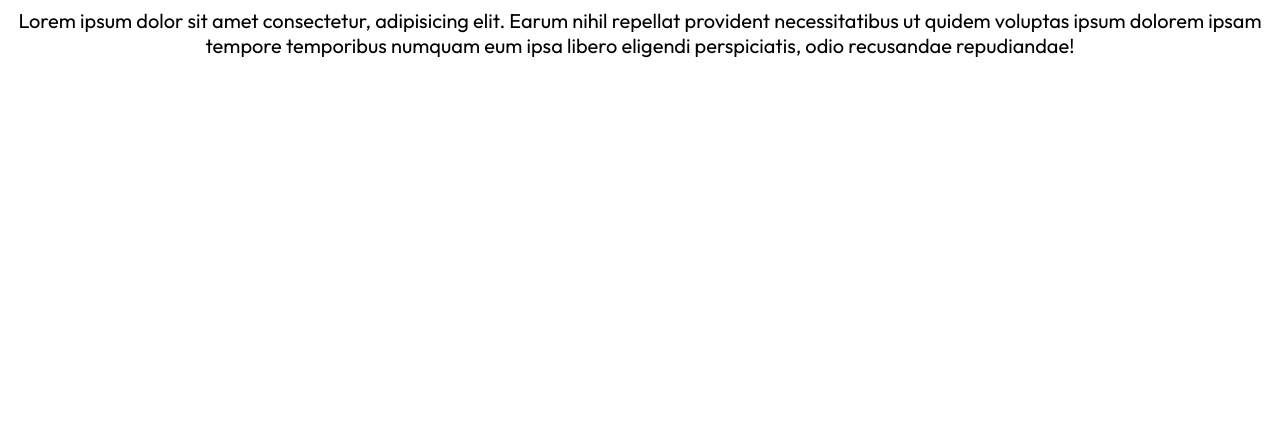
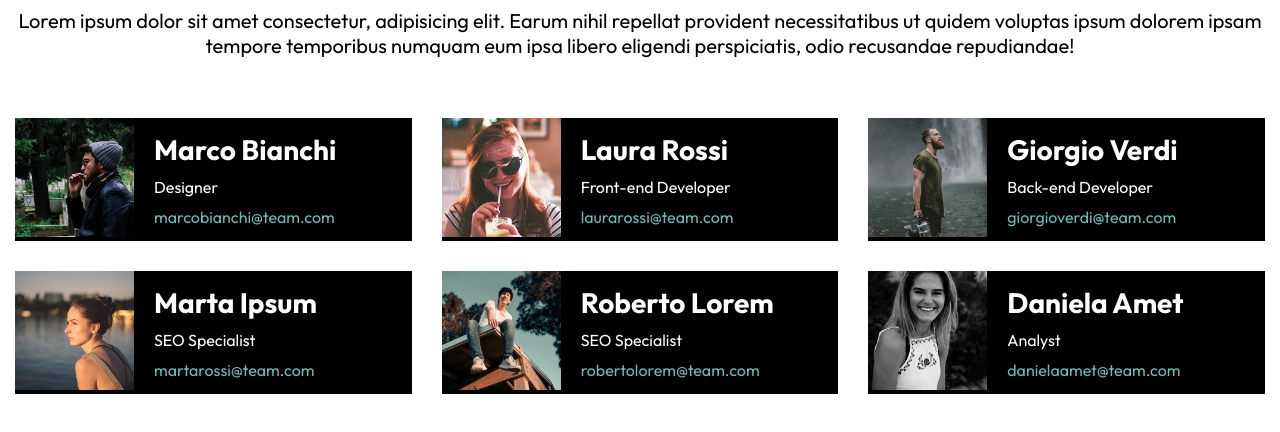
Before and after one commit to FrancescoPalazzo97/js-our-team, a plain HTML site: page index.html in a window 1280 px wide. Shown: the part 128-560 px from the top of the page. Drawn offline with Linux system fonts and the light colour scheme; a web font is replaced by a local one.

Commit message:
[UPD] Added printCard function

```diff
--- a/css/style.css
+++ b/css/style.css
@@ -43,11 +43,19 @@ a {
     display: flex;
 }
 
+.wrap {
+    flex-wrap: wrap;
+}
+
 .align-items-center {
     align-items: center;
 }
 
 /* HEADER */
+
+header {
+    margin-bottom: 60px;
+}
 
 h1 {
     color: #e53170;
@@ -58,15 +66,19 @@ h1 {
 
 header p {
     font-size: 20px;
-    margin-bottom: 30px;
 }
 
 /* MAIN */
 
 /* CARDS */
 
+#cards {
+    justify-content: space-around;
+    row-gap: 30px;
+}
+
 .card {
-    width: calc(100% / 3);
+    width: calc(100% / 3 - 30px);
     background-color: black;
     color: #fff;
 }
--- a/index.html
+++ b/index.html
@@ -18,7 +18,27 @@
             </div>
         </header>
         <main>
-           <!-- <div id="cards" class="d-flex">
+           <div id="cards" class="d-flex wrap">
+                <!-- <div class="card d-flex">
+                    <div class="card-image">
+                        <img src="./img/male1.png" alt="" class="w-100" id="image">
+                    </div>
+                    <div class="card-content d-flex align-items-center">
+                        <ul>
+                            <li>
+                                <h3 id="name">MARCO BIANCHI</h3>
+                            </li>
+                            <li id="role">
+                                Designer
+                            </li>
+                            <li id="email">
+                                <address><a href="#">marcobianchi@team.com</a></address>
+                            </li>
+                        </ul>
+                    </div>
+                </div>
+
+
                 <div class="card d-flex">
                     <div class="card-image">
                         <img src="./img/male1.png" alt="" class="w-100" id="image">
@@ -36,8 +56,78 @@
                             </li>
                         </ul>
                     </div>
-                </div>
-           </div> -->
+                </div><div class="card d-flex">
+                    <div class="card-image">
+                        <img src="./img/male1.png" alt="" class="w-100" id="image">
+                    </div>
+                    <div class="card-content d-flex align-items-center">
+                        <ul>
+                            <li>
+                                <h3 id="name">MARCO BIANCHI</h3>
+                            </li>
+                            <li id="role">
+                                Designer
+                            </li>
+                            <li id="email">
+                                <address><a href="#">marcobianchi@team.com</a></address>
+                            </li>
+                        </ul>
+                    </div>
+                </div><div class="card d-flex">
+                    <div class="card-image">
+                        <img src="./img/male1.png" alt="" class="w-100" id="image">
+                    </div>
+                    <div class="card-content d-flex align-items-center">
+                        <ul>
+                            <li>
+                                <h3 id="name">MARCO BIANCHI</h3>
+                            </li>
+                            <li id="role">
+                                Designer
+                            </li>
+                            <li id="email">
+                                <address><a href="#">marcobianchi@team.com</a></address>
+                            </li>
+                        </ul>
+                    </div>
+                </div><div class="card d-flex">
+                    <div class="card-image">
+                        <img src="./img/male1.png" alt="" class="w-100" id="image">
+                    </div>
+                    <div class="card-content d-flex align-items-center">
+                        <ul>
+                            <li>
+                                <h3 id="name">MARCO BIANCHI</h3>
+                            </li>
+                            <li id="role">
+                                Designer
+                            </li>
+                            <li id="email">
+                                <address><a href="#">marcobianchi@team.com</a></address>
+                            </li>
+                        </ul>
+                    </div>
+                </div><div class="card d-flex">
+                    <div class="card-image">
+                        <img src="./img/male1.png" alt="" class="w-100" id="image">
+                    </div>
+                    <div class="card-content d-flex align-items-center">
+                        <ul>
+                            <li>
+                                <h3 id="name">MARCO BIANCHI</h3>
+                            </li>
+                            <li id="role">
+                                Designer
+                            </li>
+                            <li id="email">
+                                <address><a href="#">marcobianchi@team.com</a></address>
+                            </li>
+                        </ul>
+                    </div>
+                </div> -->
+
+
+           </div>
         </main>
     </div>
     <script src="./js/script.js"></script>
--- a/js/script.js
+++ b/js/script.js
@@ -40,10 +40,9 @@ const teamMembers = [
 // Functions
 // Funzione per creare la stringa da aggiungere successivamente
 const createCard = (obj) => {
-    const card = `<div id="cards" class="d-flex">
-                    <div class="card d-flex">
+    const card = `<div class="card d-flex">
                         <div class="card-image">
-                            <img src="./img/${obj.image}" alt="" class="w-100" id="image">
+                            <img src="../${obj.img}" alt="" class="w-100" id="image">
                         </div>
                         <div class="card-content d-flex align-items-center">
                             <ul>
@@ -58,13 +57,25 @@ const createCard = (obj) => {
                                 </li>
                             </ul>
                         </div>
-                    </div>
-                </div>`
+                    </div>`;
 
-    return card
+    console.log(card)
+
+    return card;
 
 }
 
-for (i = 0; i < teamMembers.length; i++){
-    createCard(teamMembers[i])
+const printCard = (arr) => {
+    let cards = ``;
+
+    for (i = 0; i < arr.length; i++){
+        cards += createCard(arr[i]);
+    }
+
+    console.log(cards)
+
+    document.getElementById(`cards`).innerHTML = cards;
+
 }
+
+printCard(teamMembers)
```
